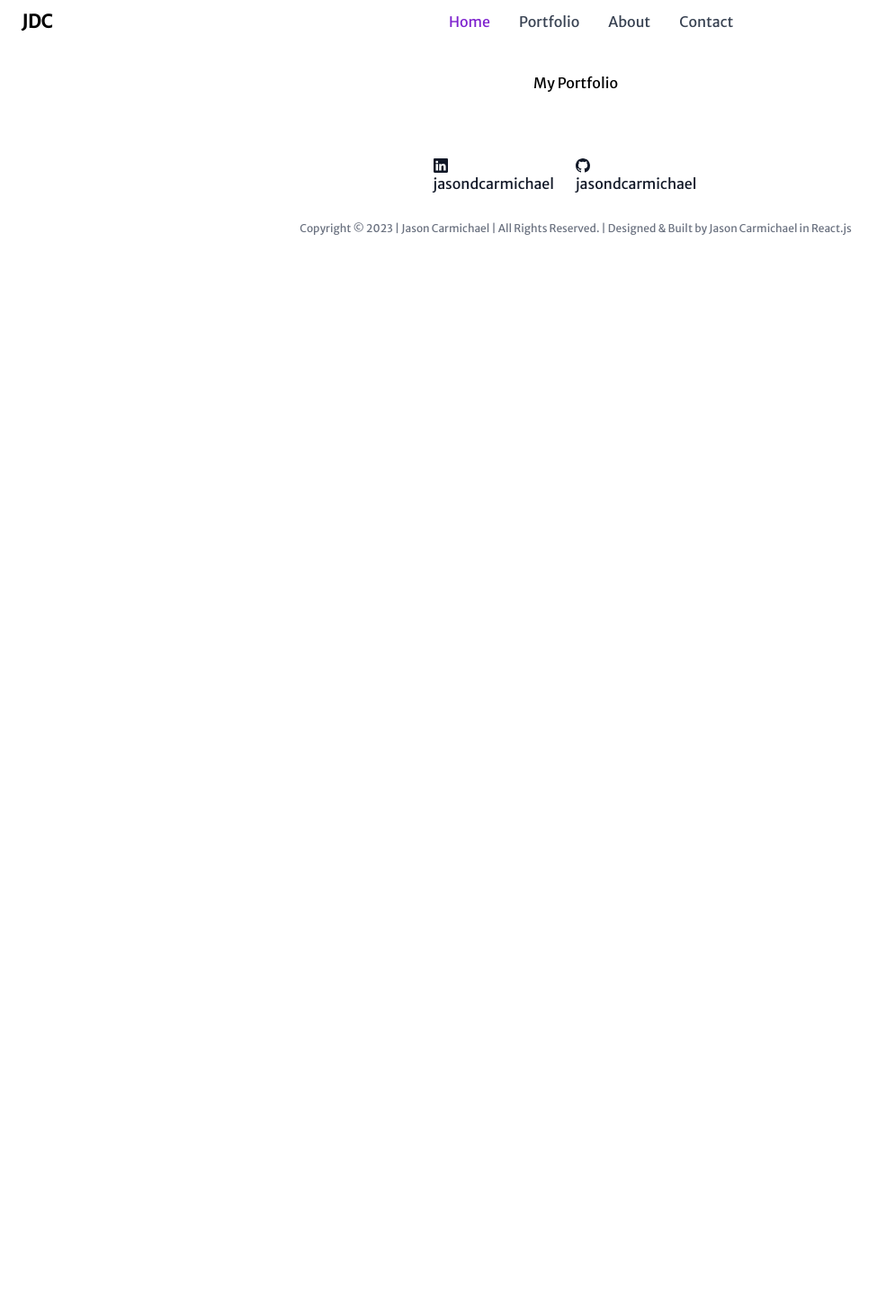
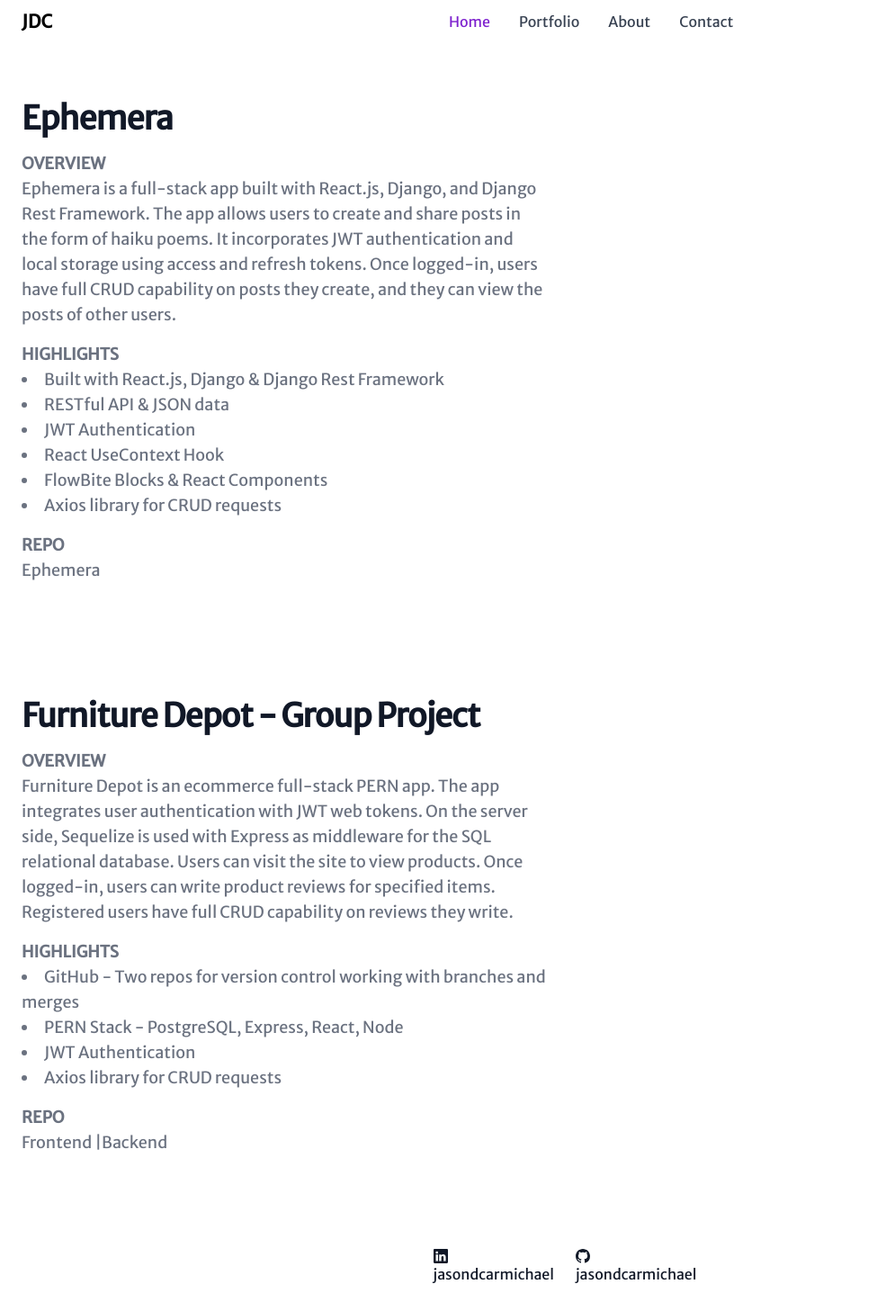
Before and after one commit to jasondcarmichael/jcarmichael_portfolio, a React (Create React App) app in the folder my_portfolio/: page /portfolio in a window 1280 px wide. Shown: the top 1457 px of the page at 90% size, without its empty margins (0-985 px from the left). Before the commit the page ends 800 px from the top, so only its background shows below. Built offline with nearby package versions, Linux system fonts and the light colour scheme.

Commit message:
portfolio page setup with two projects

```diff
--- a/my_portfolio/src/App.css
+++ b/my_portfolio/src/App.css
@@ -10,16 +10,15 @@
   flex-direction: column;
   justify-content: center;
   align-items: center;
-  padding-top: 2rem;
   padding-bottom: 2rem;
 }
 
-/* .App-footer {
+.App-footer {
   position: absolute;
   bottom: 0;
   width: 100%;
-  height: 2.5rem;
-} */
+  height: 2rem;
+}
 
 .nav {
   display: flex;
--- a/my_portfolio/src/App.js
+++ b/my_portfolio/src/App.js
@@ -6,18 +6,18 @@ import './App.css';
 function App() {
   return (
     <div className="App">
-      <header className="App-header">
+      <div className="App-header">
         <Header />
-      </header>
+      </div>
 
-      <main className="App-main">
-        <Main></Main>
+      <div className="App-main">
+        <Main />
 
-      </main>
+      </div>
 
-      <footer className="App-footer">
+      <div className="App-footer">
         <Footer />
-      </footer>
+      </div>
     </div>
   );
 }
--- a/my_portfolio/src/pages/Portfolio.jsx
+++ b/my_portfolio/src/pages/Portfolio.jsx
@@ -1,7 +1,57 @@
 export default function Portfolio () {
+
     return (
-        <div>
-            <h2> My Portfolio </h2>
+        <div className="portfolio container">
+        <section className="bg-white dark:bg-gray-900">
+            <div className="gap-16 items-center py-8 px-4 mx-auto max-w-screen-xl lg:grid lg:grid-cols-2 lg:py-16 lg:px-6">
+                <div className="font-light text-gray-500 sm:text-lg dark:text-gray-400">
+                    <h2 className="mb-4 text-4xl tracking-tight font-extrabold text-gray-900 dark:text-white">Ephemera</h2>
+                    <h4 className="font-semibold">OVERVIEW</h4>
+                    <p className="mb-4">Ephemera is a full-stack app built with React.js, Django, and Django Rest Framework. The app allows users to create and share posts in the form of haiku poems. It incorporates JWT authentication and local storage using  access and refresh tokens. Once logged-in, users have full CRUD capability on posts they create, and they can view the posts of other users. </p>
+                    <div className="mb-4">
+                        <ul className="font-semibold">HIGHLIGHTS</ul>
+                        <li>Built with React.js, Django & Django Rest Framework</li>
+                        <li>RESTful API & JSON data</li>
+                        <li>JWT Authentication</li>
+                        <li>React UseContext Hook</li>
+                        <li>FlowBite Blocks &  React Components</li>
+                        <li>Axios library for CRUD requests</li>
+                    </div>
+                    <div>
+                    <h4 className="font-semibold">REPO</h4>
+                    <a href="https://github.com/jasondcarmichael/ephemera_daily_haiku"  >Ephemera</a>
+                    </div>
+                </div>
+            </div>
+        </section>
+
+        <section className="bg-white dark:bg-gray-900">
+            <div className="gap-16 items-center py-8 px-4 mx-auto max-w-screen-xl lg:grid lg:grid-cols-2 lg:py-16 lg:px-6">
+                <div className="font-light text-gray-500 sm:text-lg dark:text-gray-400">
+                    <h2 className="mb-4 text-4xl tracking-tight font-extrabold text-gray-900 dark:text-white">Furniture Depot - Group Project</h2>
+                    <h4 className="font-semibold">OVERVIEW</h4>
+                    <p className="mb-4">Furniture Depot is an ecommerce full-stack PERN app. The app integrates user authentication with JWT web tokens. On the server side, Sequelize is used with Express as middleware for the SQL relational database. Users can visit the site to view products. Once logged-in, users can write product reviews for specified items. Registered users have full CRUD capability on reviews they write.
+ </p>
+                    <div className="mb-4">
+                        <ul className="font-semibold">HIGHLIGHTS</ul>
+                        <li>GitHub - Two repos for version control working with branches and merges</li>
+                        <li>PERN Stack - PostgreSQL, Express, React, Node</li>
+                        <li>JWT Authentication</li>
+                        <li>Axios library for CRUD requests</li>
+                    </div>
+                    <div>
+                    <h4 className="font-semibold">REPO</h4>
+                    <span> <a href="https://github.com/FurnitureDepot-P3/Furniture-Depot-Front-End">Frontend</a> |
+                    <a href="https://github.com/FurnitureDepot-P3/Furniture-Depot-Backend">Backend</a>
+                    </span>
+                    </div>
+                </div>
+            </div>
+        </section>
+
+
+
+
         </div>
     )
 }
```
